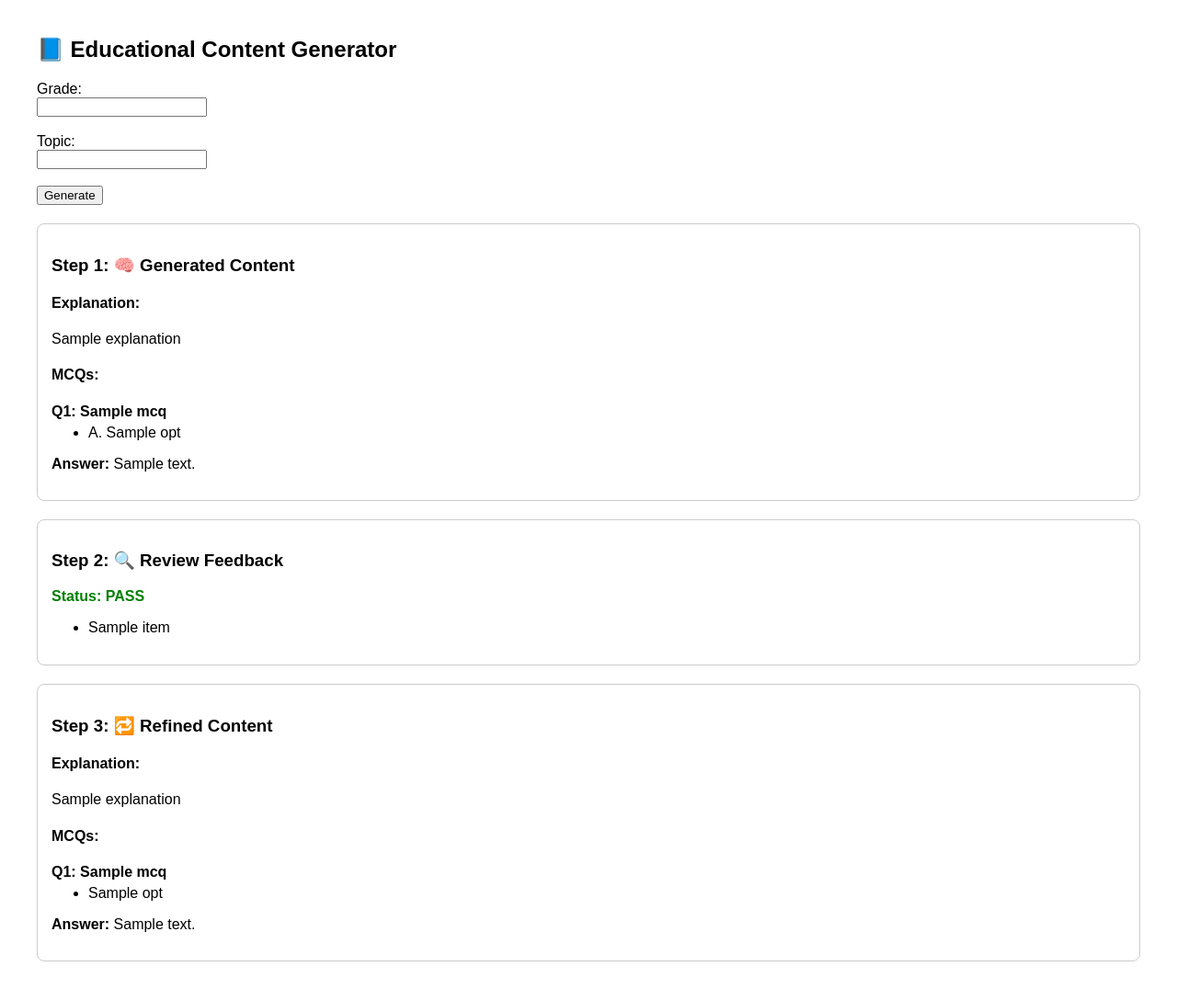
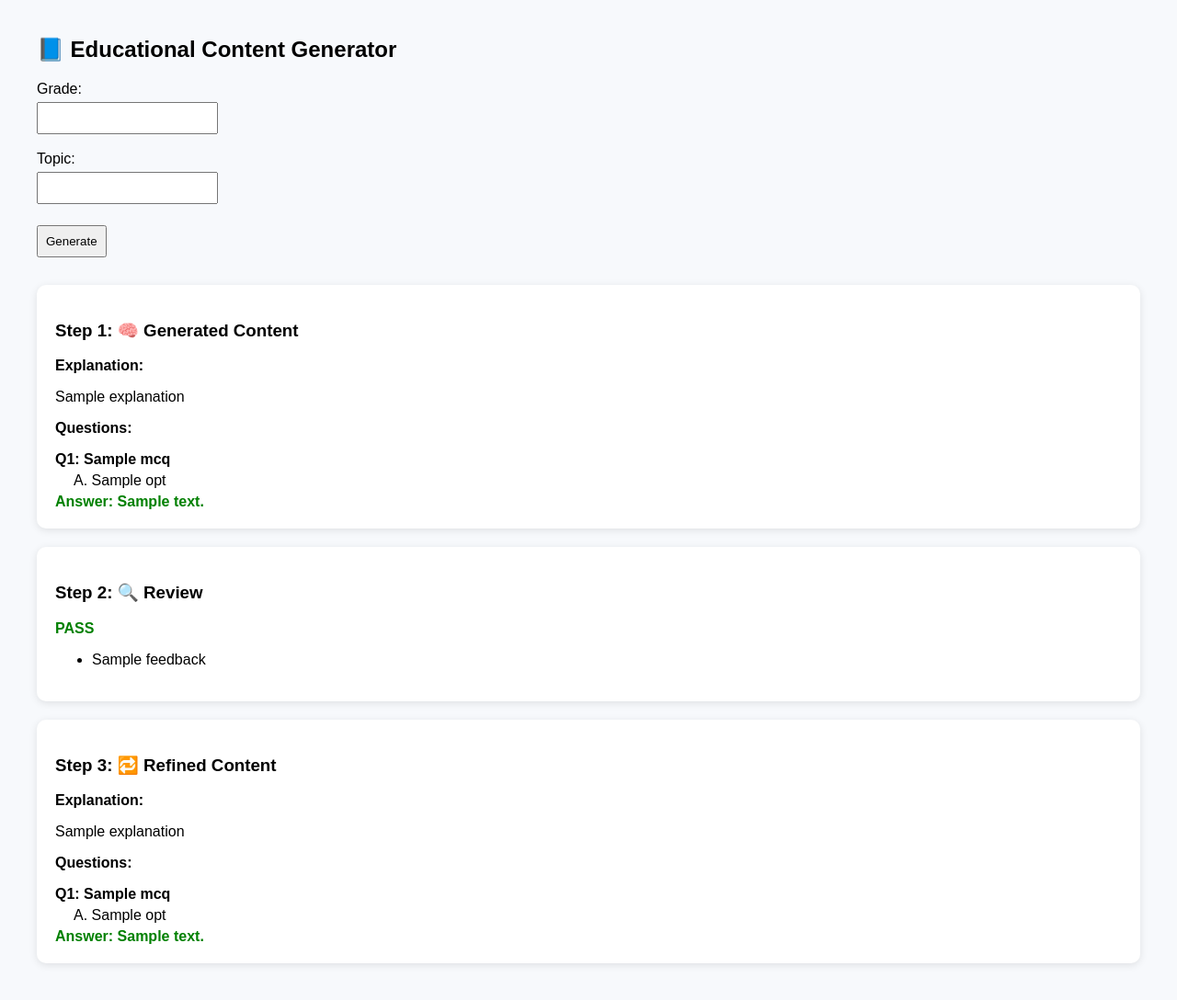
Before and after one commit to RakatiVenukumar/agent-based-learning-system, a Flask app: template templates/index.html in a window 1280 px wide. Shown: the whole page at 92% size. Before the commit the page ends 1046 px from the top, so only its background shows below. Run offline with Flask 3, Linux system fonts and the light colour scheme; the template is opened without the code that fills it: most values are stand-ins (such as "Sample title", 1, 10 or a date in 2020).

Commit message:
final commit

```diff
--- a/app.py
+++ b/app.py
@@ -6,15 +6,15 @@ app = Flask(__name__)
 
 
 def run_pipeline(grade, topic):
-    generator = GeneratorAgent()
-    reviewer = ReviewerAgent()
+    g = GeneratorAgent()
+    r = ReviewerAgent()
 
-    initial = generator.generate(grade, topic)
-    review = reviewer.review(initial, grade)
+    initial = g.generate(grade, topic)
+    review = r.review(initial, grade)
 
     refined = None
     if review["status"] == "fail":
-        refined = generator.generate(grade, topic, review["feedback"])
+        refined = g.generate(grade, topic, review["feedback"])
 
     return {
         "initial_output": initial,
@@ -32,8 +32,12 @@ def index():
         topic = request.form["topic"]
         grade = int(request.form["grade"])
 
-        if not topic.strip():
-            error = "Topic cannot be empty"
+        if not topic.strip() or not any(c.isalnum() for c in topic):
+            error = "Invalid topic"
+
+        elif grade <= 2 and any(word in topic.lower() for word in ["integration", "differentiation"]):
+            error = "Topic too advanced for this grade"
+
         else:
             result = run_pipeline(grade, topic)
 
--- a/templates/index.html
+++ b/templates/index.html
@@ -4,18 +4,44 @@
     <title>AI Agent System</title>
     <style>
         body {
-            font-family: Arial;
+            font-family: Arial, sans-serif;
             margin: 40px;
+            background-color: #f7f9fc;
         }
 
-        .box {
-            border: 1px solid #ccc;
-            padding: 15px;
-            margin-top: 20px;
-            border-radius: 8px;
+        h2 {
+            margin-bottom: 20px;
         }
 
-        .pass {
+        form {
+            margin-bottom: 30px;
+        }
+
+        input, button {
+            padding: 8px;
+            margin-top: 5px;
+        }
+
+        .card {
+            background: white;
+            padding: 20px;
+            border-radius: 10px;
+            margin-bottom: 20px;
+            box-shadow: 0 2px 8px rgba(0,0,0,0.1);
+        }
+
+        .question {
+            margin-top: 15px;
+            font-weight: bold;
+        }
+
+        .options {
+            margin-left: 20px;
+            margin-top: 5px;
+        }
+
+        .answer {
+            margin-top: 5px;
             color: green;
             font-weight: bold;
         }
@@ -25,8 +51,14 @@
             font-weight: bold;
         }
 
-        ul {
-            margin-top: 5px;
+        .pass {
+            color: green;
+            font-weight: bold;
+        }
+
+        .error {
+            color: red;
+            margin-top: 10px;
         }
     </style>
 </head>
@@ -36,83 +68,91 @@
 <h2>📘 Educational Content Generator</h2>
 
 <form method="POST">
-    <label>Grade:</label><br>
+    Grade:<br>
     <input type="number" name="grade" required><br><br>
 
-    <label>Topic:</label><br>
+    Topic:<br>
     <input type="text" name="topic" required><br><br>
 
     <button type="submit">Generate</button>
 </form>
 
 {% if error %}
-<p style="color:red;">{{ error }}</p>
+<p class="error">{{ error }}</p>
 {% endif %}
 
 {% if result %}
 
-<!-- Step 1 -->
-<div class="box">
+<!-- STEP 1 -->
+<div class="card">
     <h3>Step 1: 🧠 Generated Content</h3>
 
-    <h4>Explanation:</h4>
+    <p><b>Explanation:</b></p>
     <p>{{ result.initial_output.explanation }}</p>
 
-    <h4>MCQs:</h4>
+    <p><b>Questions:</b></p>
+
     {% for mcq in result.initial_output.mcqs %}
-        <div style="margin-bottom:15px;">
-            <b>Q{{ loop.index }}: {{ mcq.question }}</b>
-            <ul>
-                {% for opt in mcq.options %}
-                    <li>
-                        {{ ["A", "B", "C", "D"][loop.index0] }}. {{ opt }}
-                    </li>
-                {% endfor %}
-            </ul>
-            <b>Answer:</b> {{ mcq.answer }}
+        <div class="question">
+            Q{{ loop.index }}: {{ mcq.question }}
+        </div>
+
+        <div class="options">
+            {% for opt in mcq.options %}
+                <div>{{ ["A","B","C","D"][loop.index0] }}. {{ opt }}</div>
+            {% endfor %}
+        </div>
+
+        <div class="answer">
+            Answer: {{ mcq.answer }}
         </div>
     {% endfor %}
 </div>
 
-<!-- Step 2 -->
-<div class="box">
-    <h3>Step 2: 🔍 Review Feedback</h3>
+<!-- STEP 2 -->
+<div class="card">
+    <h3>Step 2: 🔍 Review</h3>
 
     {% if result.review.status == "pass" %}
-        <p class="pass">Status: PASS</p>
+        <p class="pass">PASS</p>
     {% else %}
-        <p class="fail">Status: FAIL</p>
+        <p class="fail">FAIL</p>
     {% endif %}
 
     {% if result.review.feedback %}
         <ul>
-            {% for item in result.review.feedback %}
-                <li>{{ item }}</li>
+            {% for f in result.review.feedback %}
+                <li>{{ f }}</li>
             {% endfor %}
         </ul>
     {% else %}
-        <p>No issues found.</p>
+        <p>No issues found</p>
     {% endif %}
 </div>
 
-<!-- Step 3 -->
+<!-- STEP 3 -->
 {% if result.refined_output %}
-<div class="box">
+<div class="card">
     <h3>Step 3: 🔁 Refined Content</h3>
 
-    <h4>Explanation:</h4>
+    <p><b>Explanation:</b></p>
     <p>{{ result.refined_output.explanation }}</p>
 
-    <h4>MCQs:</h4>
+    <p><b>Questions:</b></p>
+
     {% for mcq in result.refined_output.mcqs %}
-        <div style="margin-bottom:15px;">
-            <b>Q{{ loop.index }}: {{ mcq.question }}</b>
-            <ul>
-                {% for opt in mcq.options %}
-                    <li>{{ opt }}</li>
-                {% endfor %}
-            </ul>
-            <b>Answer:</b> {{ mcq.answer }}
+        <div class="question">
+            Q{{ loop.index }}: {{ mcq.question }}
+        </div>
+
+        <div class="options">
+            {% for opt in mcq.options %}
+                <div>{{ ["A","B","C","D"][loop.index0] }}. {{ opt }}</div>
+            {% endfor %}
+        </div>
+
+        <div class="answer">
+            Answer: {{ mcq.answer }}
         </div>
     {% endfor %}
 </div>
```
Also changed, not shown: agents/generator.py (+39 -28 lines), agents/reviewer.py (+19 -20 lines).
